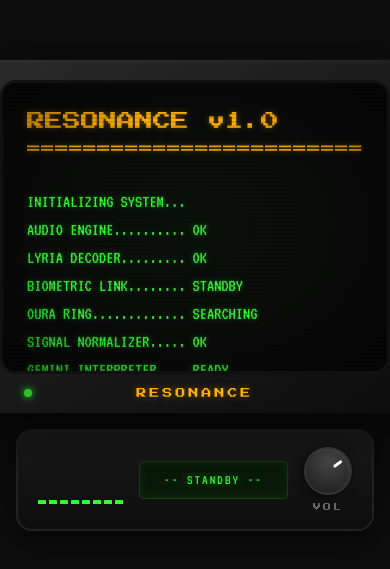
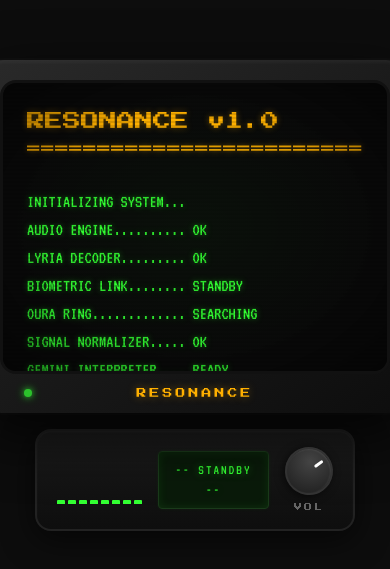
Before and after one commit to ishamehra/g3-hack, a Next.js app in the folder frontend/: page / in a window 390 px wide. Shown: the part 127-696 px from the top of the page. Built offline with nearby package versions, Linux system fonts and the light colour scheme; no server answers.

Commit message:
mobile front end work brody

```diff
--- a/frontend/src/app/page.tsx
+++ b/frontend/src/app/page.tsx
@@ -23,7 +23,7 @@
 
   return (
     <main className="flex min-h-screen items-center justify-center p-4 md:p-8">
-      <div className="flex flex-col md:flex-row items-center md:items-stretch gap-4 md:gap-8 w-full max-w-[860px]">
+      <div className="flex flex-col md:flex-row items-center md:items-stretch gap-4 md:gap-8 max-w-[860px]">
         <CRTMonitor>
           <ScreenContent
             screen={screen}
--- a/frontend/src/components/radio/RadioCDPanel.tsx
+++ b/frontend/src/components/radio/RadioCDPanel.tsx
@@ -24,9 +24,9 @@
     <div
       className="
         flex items-center justify-between gap-4
-        w-full
+        w-[90vw] max-w-[320px]
         md:flex-col md:items-center md:justify-between md:self-stretch
-        md:w-[220px]
+        md:w-[220px] md:max-w-none
       "
       style={{
         padding: "16px 20px",
```
Also changed, not shown: 3 other files (tests, documents, lock files or other folders).
